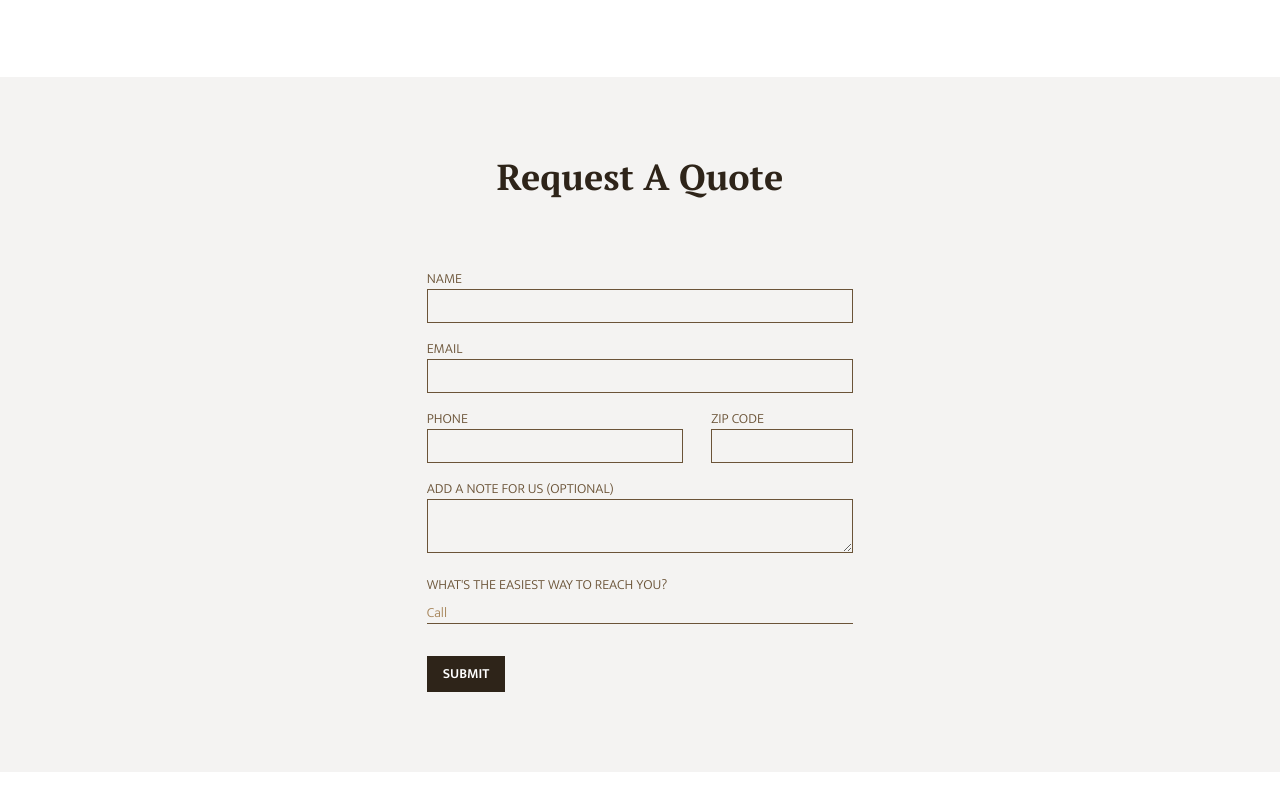
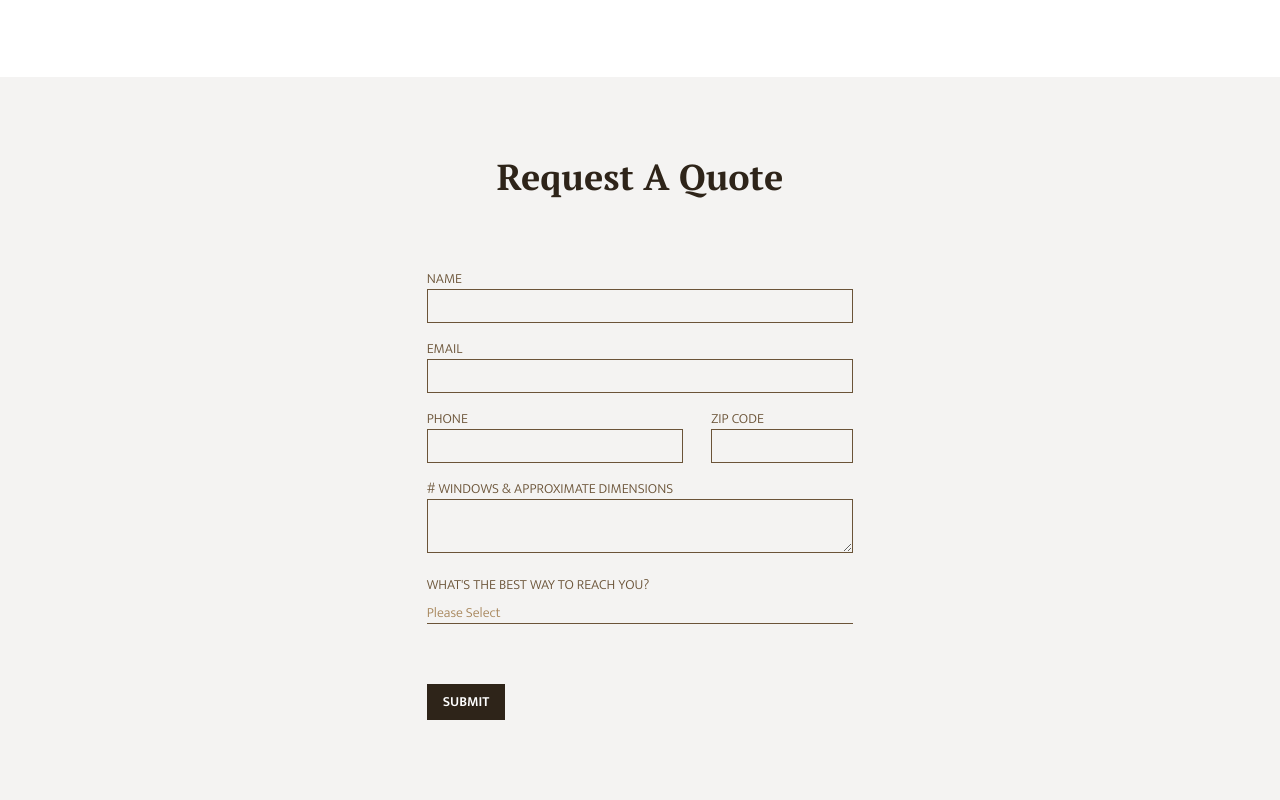
Before and after one commit to marissapang/whisperwindows, a Next.js app: page / in a window 1280 px wide. Shown: the part 5552-6352 px from the top of the page. Before the commit the page ends 6324 px from the top, so only its background shows below. Built offline with nearby package versions, Linux system fonts and the light colour scheme.

Commit message:
linked form fields to emailjs

```diff
--- a/app/components/ContactForm.tsx
+++ b/app/components/ContactForm.tsx
@@ -5,24 +5,23 @@ import emailjs from '@emailjs/browser';
 import { useFormFields } from '../libs/hooksLib';
 
 export default function ContactForm() {
-	const [formError, setFormError] = useState("")
-	// const form = useRef();
+	const [formError, setFormError] = useState(" ")
+     const [formSuccess, setFormSuccess] = useState(false)
 
-	const [fields, handleFieldChange] = useFormFields({
+     const emptyFormFields = {
           mingzi: "",
           youjian: "",
           dianhua: "",
           youbian:"",
           additional_info:"",
-		preferred_contact_method:"",
+          preferred_contact_method:"default",
           name:"", // honeypot
           email:"", // honeypot
-	});
+     }
 
-	const handleSubmit = () => {
-		console.log("Submit button is pressed")
-		console.log("fields")
-		console.log(fields)
+	const [fields, handleFieldChange, resetFields] = useFormFields(emptyFormFields);
+
+	const handleSubmit = async () => {
 
 		// check name
 	    if (fields.mingzi == '' && fields.name == ''){
@@ -40,7 +39,8 @@ export default function ContactForm() {
 	    	setFormError("Please enter a zip code")
 	    } else {
 	      setFormError("Form successfully submitted! If you do not receive a confirmation within 5 minutes, please check your spam folder")
-	      // handleFieldChange({target:{id:"mingzi", value:""}})
+           resetFields(emptyFormFields)
+           setFormSuccess(true)
 
 	      emailjs.send(
 	      'service_whisperwindowllc', // service ID
@@ -85,6 +85,7 @@ export default function ContactForm() {
           			id="mingzi" value={fields.mingzi}
           			onChange={handleFieldChange}
           		/>
+                    <input className="hidden" id="name" value={fields.name} onChange={handleFieldChange}/>
                </div>
           	<div className="py-2">
           		EMAIL
@@ -96,6 +97,7 @@ export default function ContactForm() {
           			id="youjian" value={fields.youjian}
           			onChange={handleFieldChange}
           		/>
+                    <input className="hidden" id="email" value={fields.email} onChange={handleFieldChange}/>
           	</div>
           	<div className="">
           		<div className="pt-2 pb-4 float-left w-2/3">
@@ -123,8 +125,7 @@ export default function ContactForm() {
 		        </div>
 		    </div>
           	<div className="py-2">
-          		ADD A NOTE FOR US (OPTIONAL)
-
+          		# WINDOWS & APPROXIMATE DIMENSIONS
           		<textarea className="
           			w-full p-2 pb-1
           			bg-opacity-0 bg-white
@@ -135,17 +136,23 @@ export default function ContactForm() {
           		/>
           	</div>
           	<div className="py-2">
-          		WHAT'S THE EASIEST WAY TO REACH YOU?
+          		WHAT'S THE BEST WAY TO REACH YOU?
           		<select
           			id="preferred_contact_method"
           			onChange={handleFieldChange}
           			className="block pt-2 pb-0 px-0 w-full text-sm text-brown-500 bg-transparent border-0 border-b-[0.5px] border-brown-700 appearance-none dark:text-gray-400 dark:border-gray-700 focus:outline-none focus:ring-0 focus:border-gray-200 peer">
+          			<option selected disabled>Please Select</option>
                          <option id="call">Call</option>
           			<option id="text">Text</option>
           			<option id="email">Email</option>
           		</select>
           	</div>
-          	<div>
+          	<div className={" " + (formSuccess ?
+                    "text-lime-800 text-md italic font-semibold"
+                    :
+                    "text-orange-700 text-lg italic font-semibold"
+               )}>
+                    <br/>
           		{formError}
           	</div>
           	<button
--- a/app/libs/hooksLib.js
+++ b/app/libs/hooksLib.js
@@ -8,14 +8,13 @@ export function useFormFields(initialState) {
   return [
     fields,
     function(event) {
-      console.log("event.target.id")
-      console.log(event.target.id)
-      console.log("event.target.value")
-      console.log(event.target.value)
       setValues({
         ...fields,
         [event.target.id]: event.target.value
       });
+    },
+    function(empty_values){
+      setValues(empty_values)
     }
   ];
 }
```
Lines whose indentation alone changed are shown as unchanged.
